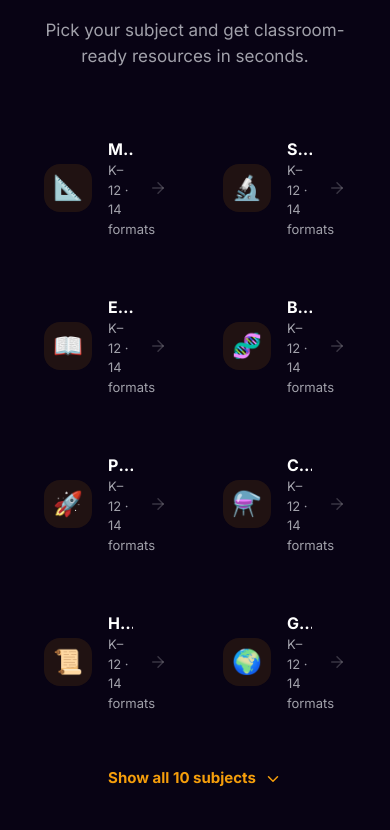
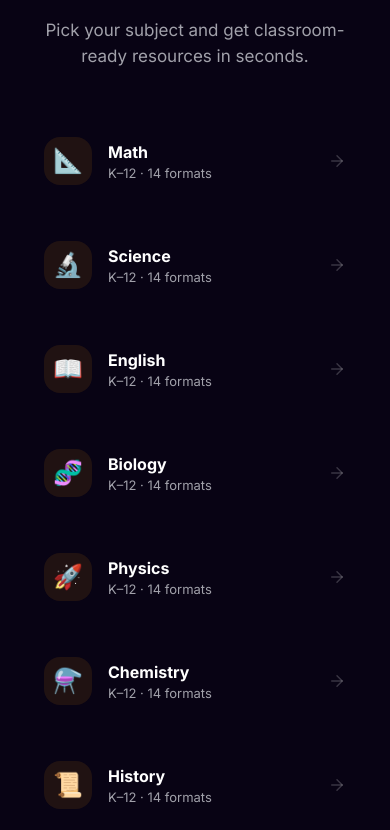
Before and after one commit to ProBob-code/ClassOrbit_co, a Next.js app: page / in a window 390 px wide. Shown: the part 3494-4324 px from the top of the page. Built offline with nearby package versions, Linux system fonts and the light colour scheme; no server answers.

Commit message:
fix(home): allow subject grid to collapse to a single column on narrow phones

```diff
--- a/src/app/page.tsx
+++ b/src/app/page.tsx
@@ -405,7 +405,7 @@
               </p>
             </AnimatedContainer>
 
-            <div className="grid grid-cols-2 md:grid-cols-3 xl:grid-cols-4 gap-4">
+            <div className="grid grid-cols-1 sm:grid-cols-2 md:grid-cols-3 xl:grid-cols-4 gap-4">
               {visibleSubjects.map((s) => (
                 <Link
                   key={s.id}
```
